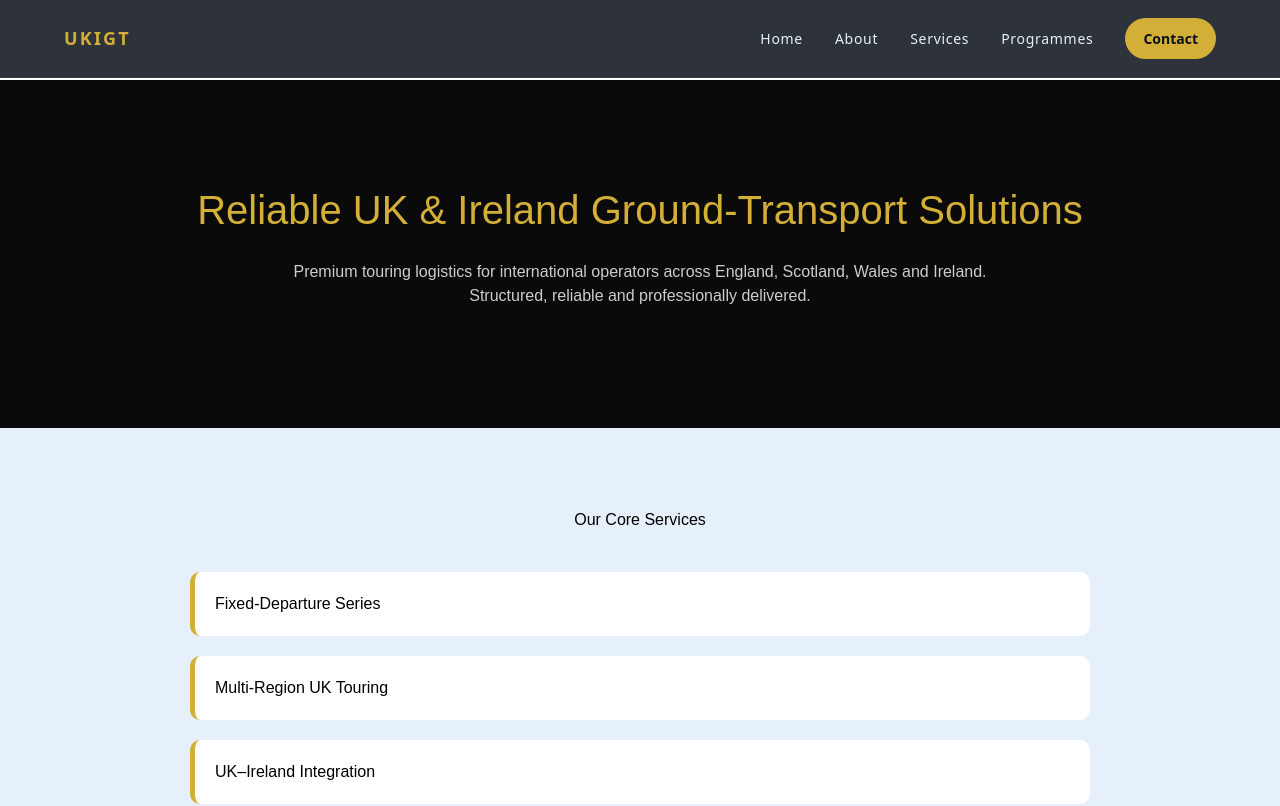
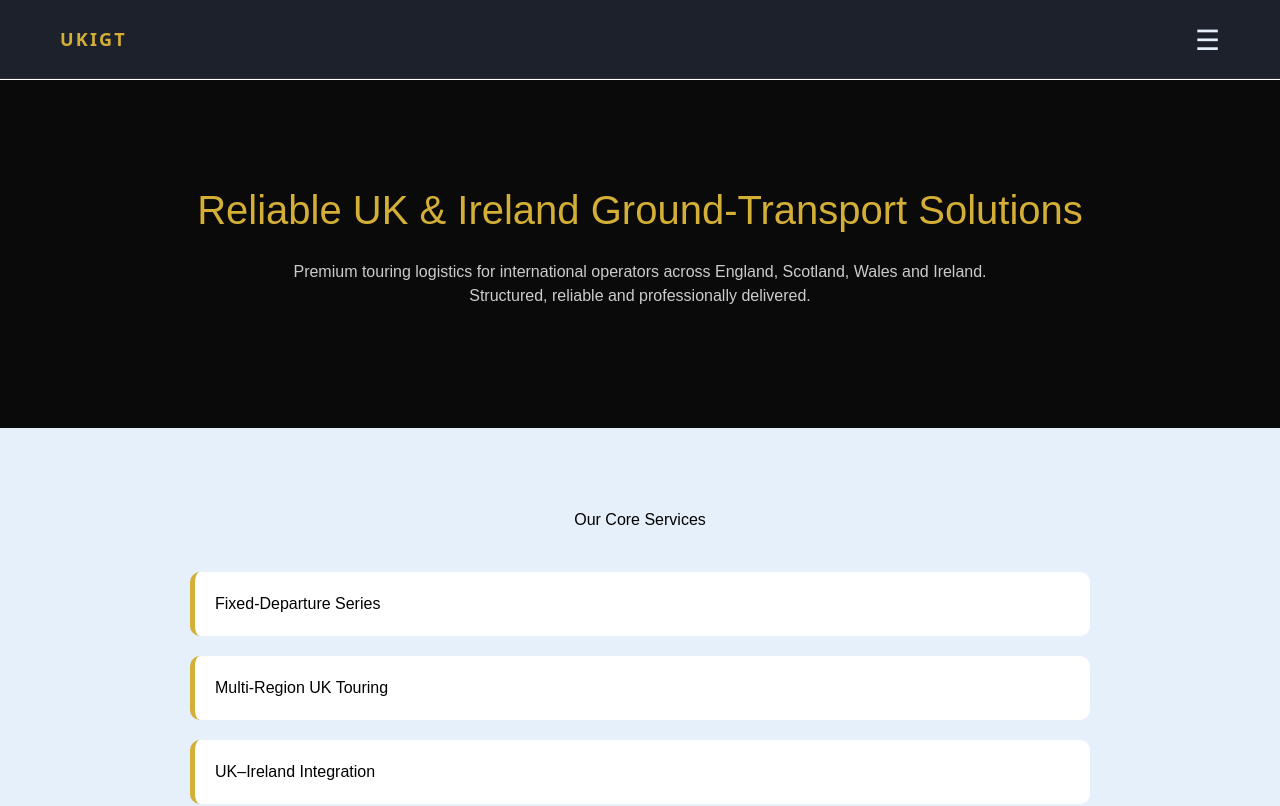
Before and after one commit to kandiahtk-crypto/Inbound-, a Next.js app: page / in a window 1280 px wide. Shown: the top 806 px of the page. Built offline with nearby package versions, Linux system fonts and the light colour scheme.

Commit message:
Update Navbar.tsx

```diff
--- a/src/components/Navbar.tsx
+++ b/src/components/Navbar.tsx
@@ -1,39 +1,53 @@
 "use client";
 
+import { useState } from "react";
+
 export default function Navbar() {
+  const [open, setOpen] = useState(false);
+
   return (
     <header style={header}>
       <div style={container}>
-        {/* LOGO */}
         <a href="/" style={logo}>
           UKIGT
         </a>
 
-        {/* MENU */}
-        <nav style={nav}>
+        <button
+          onClick={() => setOpen(!open)}
+          style={menuButton}
+          aria-label="Open menu"
+        >
+          ☰
+        </button>
+
+        <nav style={desktopNav}>
           <a href="/" style={link}>Home</a>
           <a href="/about" style={link}>About</a>
           <a href="/services" style={link}>Services</a>
           <a href="/programmes" style={link}>Programmes</a>
-
-          {/* GOLD BUTTON */}
-          <a href="/contact" style={cta}>
-            Contact
-          </a>
+          <a href="/contact" style={cta}>Contact</a>
         </nav>
       </div>
+
+      {open && (
+        <div style={mobileMenu}>
+          <a href="/" style={mobileLink}>Home</a>
+          <a href="/about" style={mobileLink}>About</a>
+          <a href="/services" style={mobileLink}>Services</a>
+          <a href="/programmes" style={mobileLink}>Programmes</a>
+          <a href="/contact" style={mobileCta}>Contact</a>
+        </div>
+      )}
     </header>
   );
 }
-
-/* STYLES */
 
 const header: React.CSSProperties = {
   position: "fixed",
   top: 0,
   width: "100%",
   zIndex: 1000,
-  background: "rgba(10, 15, 25, 0.85)",
+  background: "rgba(10, 15, 25, 0.92)",
   backdropFilter: "blur(10px)",
   borderBottom: "1px solid rgba(255,255,255,0.05)",
 };
@@ -41,7 +55,7 @@ const header: React.CSSProperties = {
 const container: React.CSSProperties = {
   maxWidth: "1200px",
   margin: "0 auto",
-  padding: "18px 24px",
+  padding: "18px 20px",
   display: "flex",
   justifyContent: "space-between",
   alignItems: "center",
@@ -55,10 +69,16 @@ const logo: React.CSSProperties = {
   letterSpacing: "0.12em",
 };
 
-const nav: React.CSSProperties = {
-  display: "flex",
-  alignItems: "center",
-  gap: "32px", // 👈 FIXED spacing
+const menuButton: React.CSSProperties = {
+  background: "transparent",
+  border: "none",
+  color: "#E6F0FA",
+  fontSize: "28px",
+  cursor: "pointer",
+};
+
+const desktopNav: React.CSSProperties = {
+  display: "none",
 };
 
 const link: React.CSSProperties = {
@@ -66,7 +86,6 @@ const link: React.CSSProperties = {
   textDecoration: "none",
   fontSize: "14px",
   fontWeight: 500,
-  letterSpacing: "0.05em",
 };
 
 const cta: React.CSSProperties = {
@@ -78,3 +97,30 @@ const cta: React.CSSProperties = {
   fontWeight: 700,
   fontSize: "14px",
 };
+
+const mobileMenu: React.CSSProperties = {
+  display: "flex",
+  flexDirection: "column",
+  gap: "18px",
+  padding: "18px 20px 22px",
+  background: "rgba(10, 15, 25, 0.98)",
+  borderTop: "1px solid rgba(255,255,255,0.05)",
+};
+
+const mobileLink: React.CSSProperties = {
+  color: "#E6F0FA",
+  textDecoration: "none",
+  fontSize: "16px",
+  fontWeight: 500,
+};
+
+const mobileCta: React.CSSProperties = {
+  background: "#D4AF37",
+  color: "#07111F",
+  textDecoration: "none",
+  padding: "12px 18px",
+  borderRadius: "999px",
+  fontWeight: 700,
+  fontSize: "15px",
+  textAlign: "center",
+};
```
